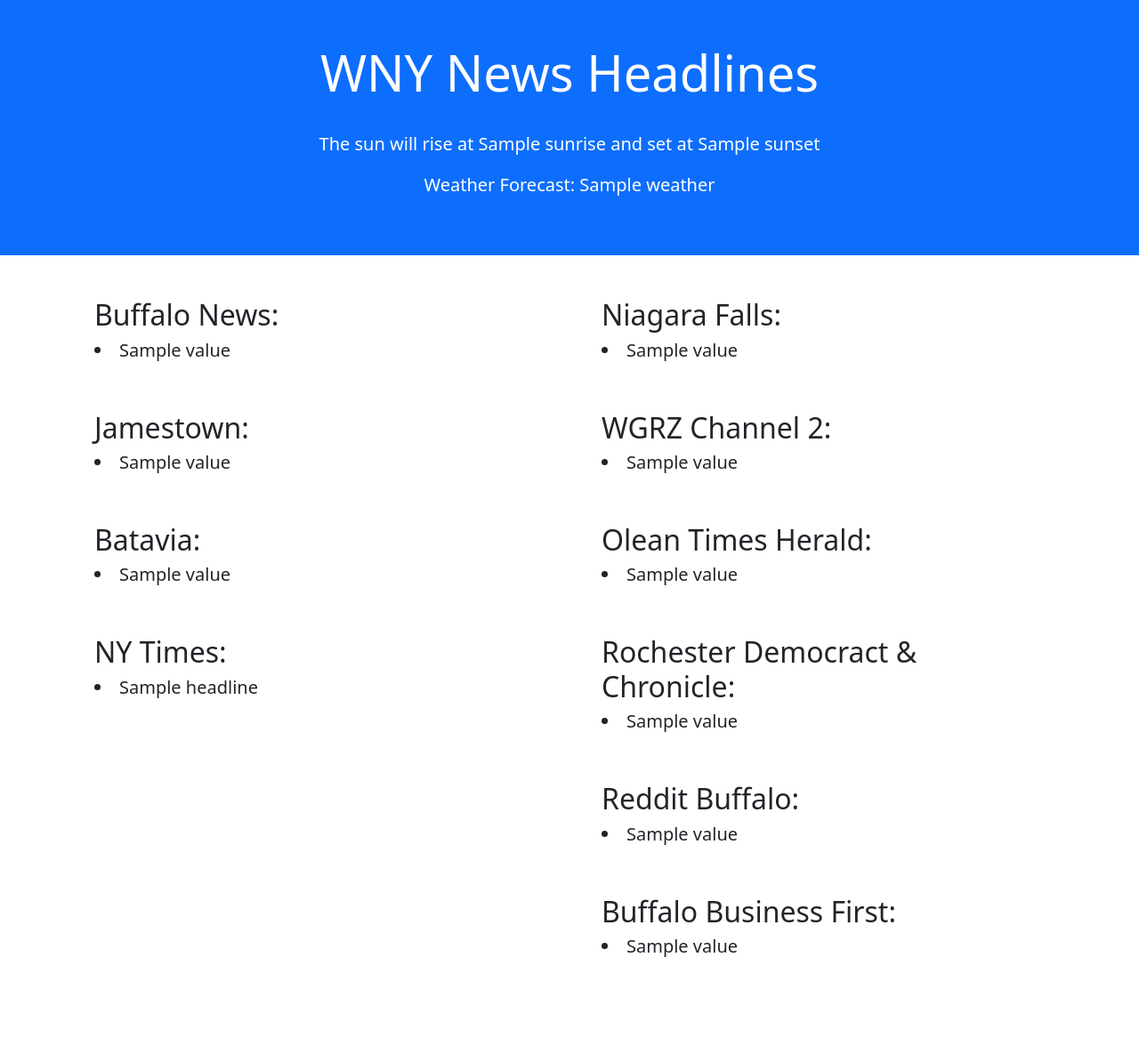
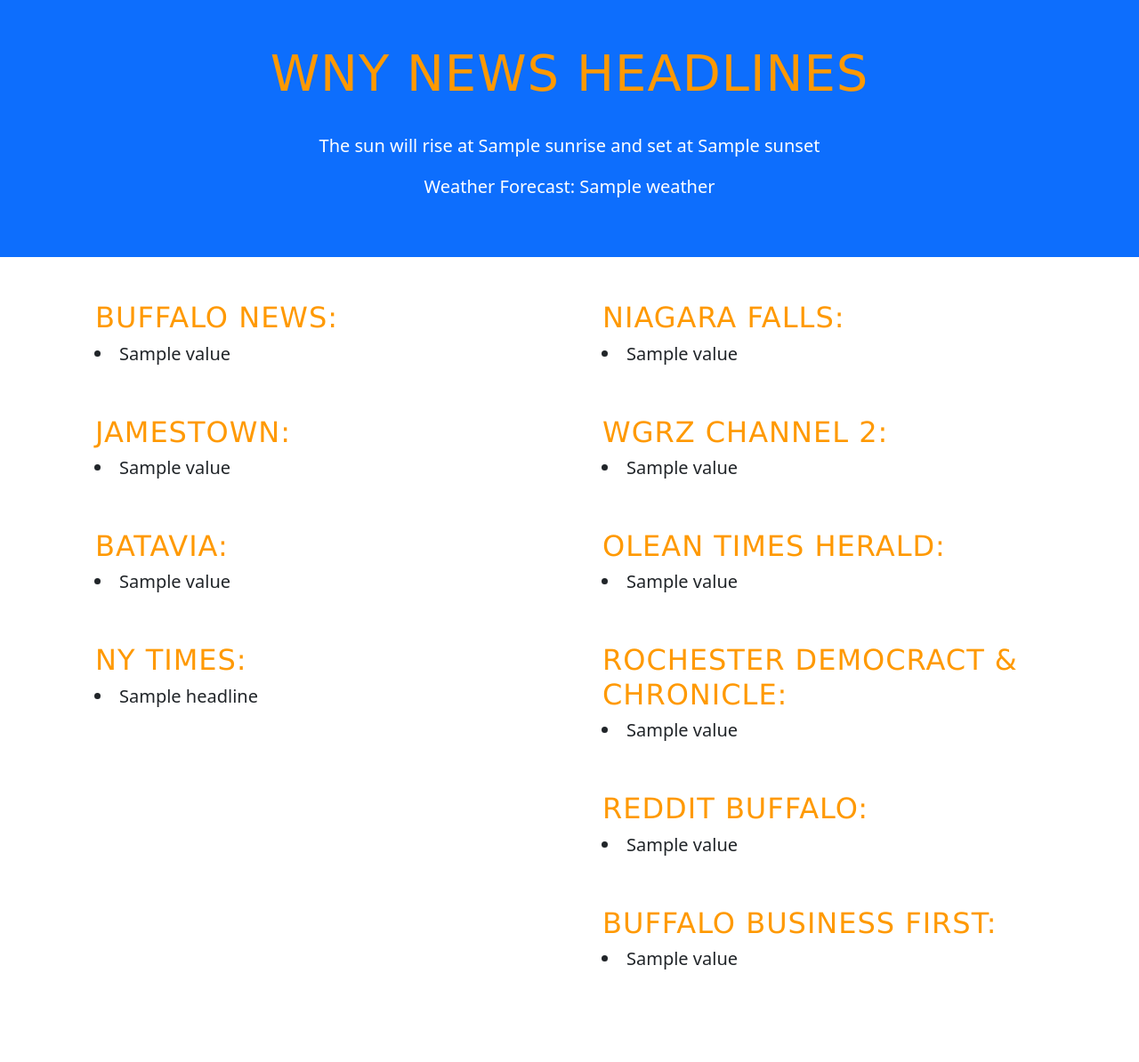
Before and after one commit to Blake-/wny-news, a Django app: template news/templates/index.html in a window 1280 px wide. Shown: the whole page at 89% size. Before the commit the page ends 1076 px from the top, so only its background shows below. Run offline with Django 3.2, Linux system fonts and the light colour scheme; the template is opened without the code that fills it: most values are stand-ins (such as "Sample title", 1, 10 or a date in 2020).

Commit message:
working on css

```diff
--- a/news/static/news.css
+++ b/news/static/news.css
@@ -1 +1,9 @@
-CSSSSssss
+h2 {
+  margin: 0 0 0 0;
+  font: 130% verdana, "Trebuchet MS", arial, tahoma, sans-serif;
+  padding: 1px;
+  text-transform: uppercase;
+  letter-spacing: 1px;
+  color: #ff9900;
+  background: inherit;
+}
```
